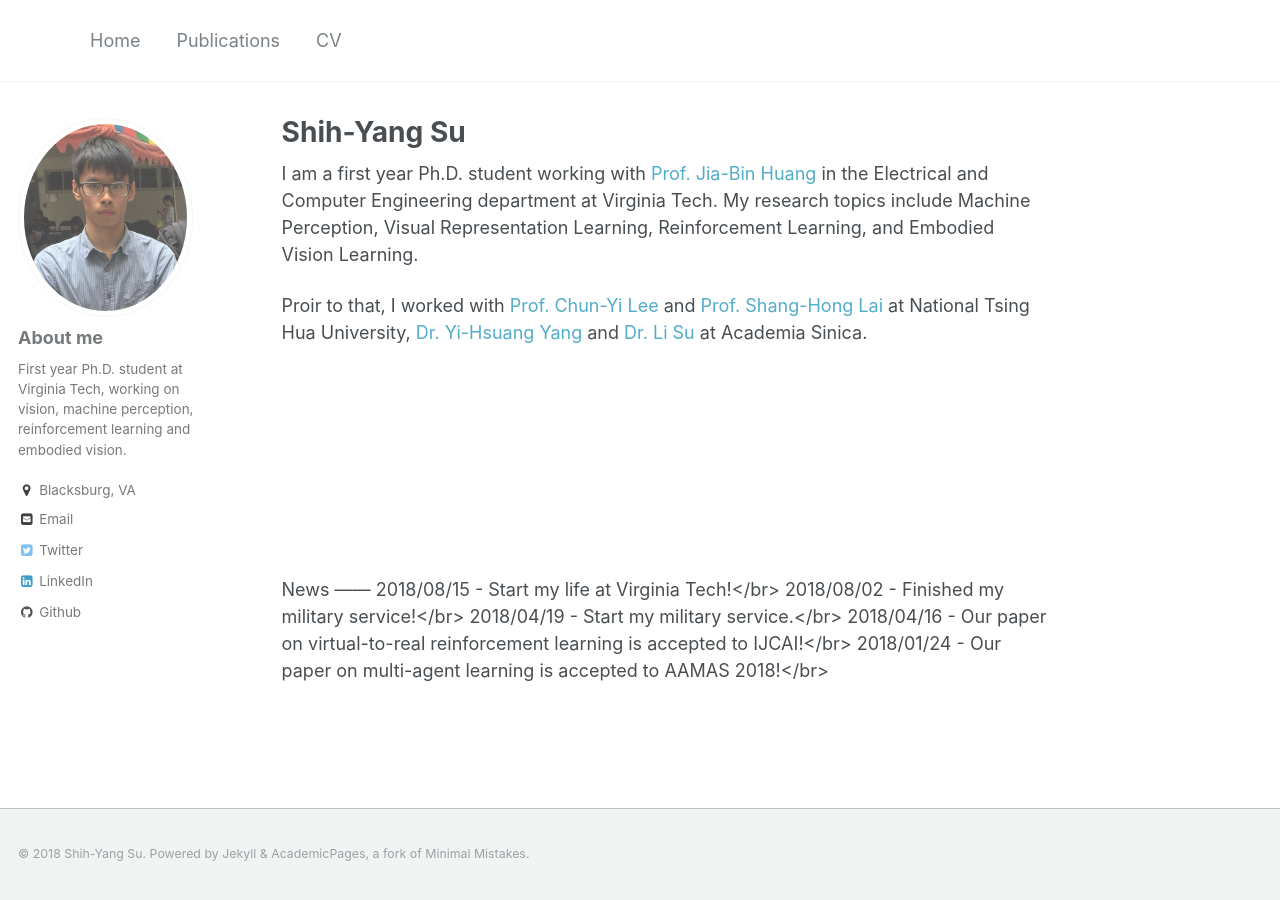
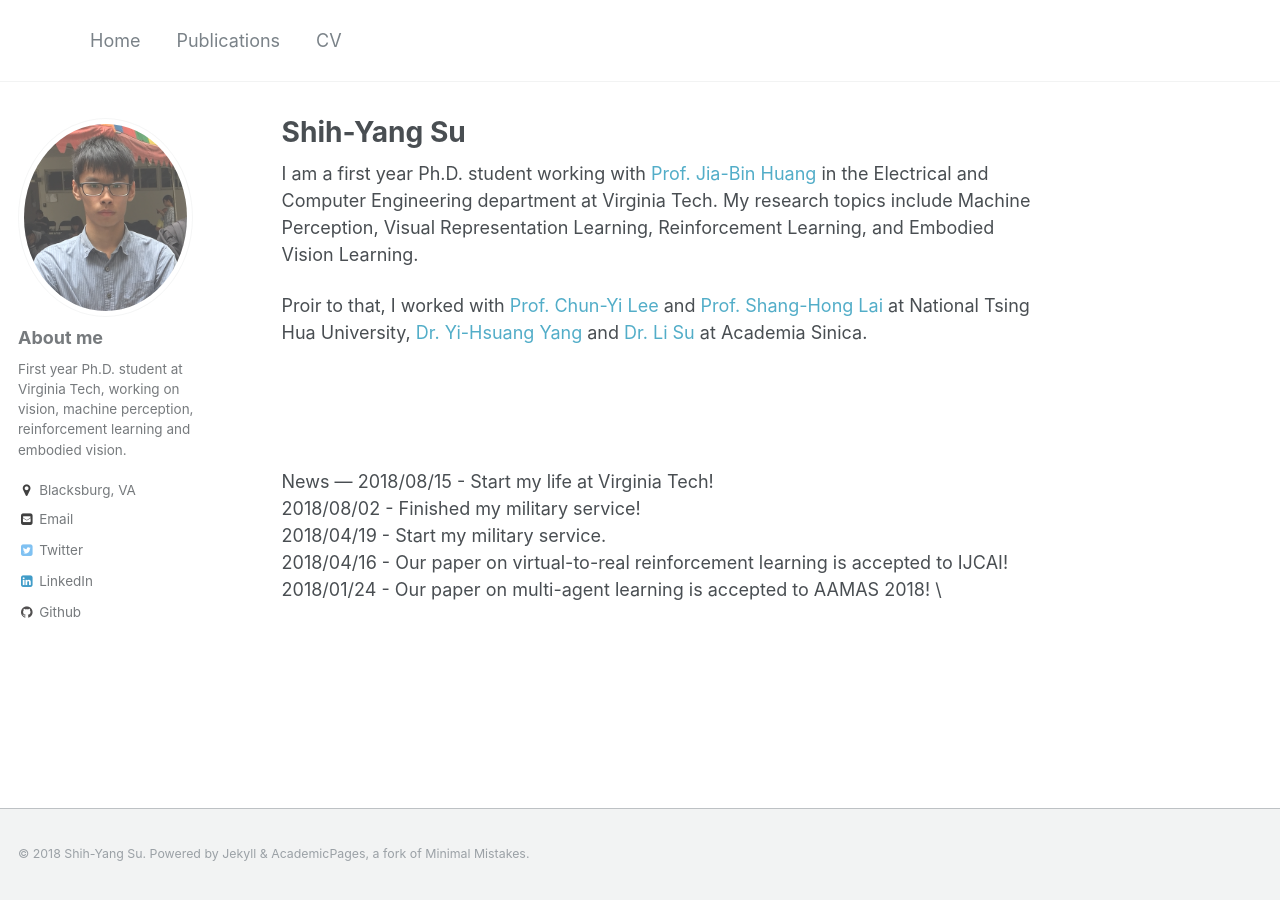
Before and after one commit to LemonATsu/LemonATsu.github.io, a Jekyll site: the page built from _pages/about.md, in a window 1280 px wide. Built offline with Jekyll 4.4.1, drawn with Linux system fonts in a browser that asks for light colours.

Commit message:
try to fix news..

```diff
--- a/_pages/about.md
+++ b/_pages/about.md
@@ -15,15 +15,11 @@ Proir to that, I worked with [Prof. Chun-Yi Lee](http://cymaxwelllee.wixsite.com
 
 
 
-
-
-
-
 </pre>
 News
-------
-2018/08/15 - Start my life at Virginia Tech!</br>
-2018/08/02 - Finished my military service!</br>
-2018/04/19 - Start my military service.</br>
-2018/04/16 - Our paper on virtual-to-real reinforcement learning is accepted to IJCAI!</br>
-2018/01/24 - Our paper on multi-agent learning is accepted to AAMAS 2018!</br>
+---
+2018/08/15 - Start my life at Virginia Tech! \\
+2018/08/02 - Finished my military service! \\
+2018/04/19 - Start my military service. \\
+2018/04/16 - Our paper on virtual-to-real reinforcement learning is accepted to IJCAI! \\
+2018/01/24 - Our paper on multi-agent learning is accepted to AAMAS 2018! \\
```
